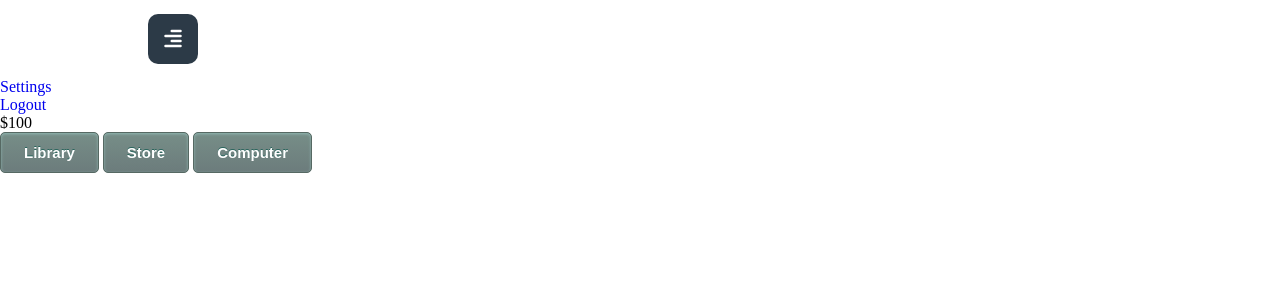
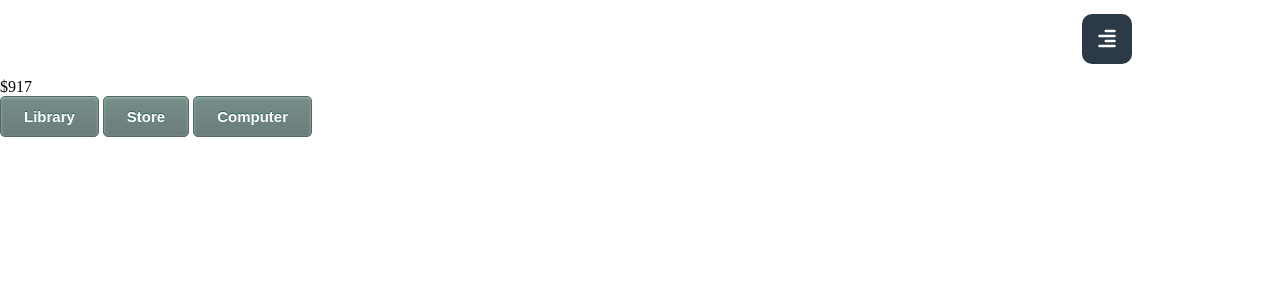
Before and after one commit to CoolHackerBoy/DeveloperQuest, a PHP site: page /mainUI.php in a window 1280 px wide. Shown: the top 300 px of the page. Run offline with PHP 8.4, Linux system fonts and the light colour scheme; the visitor is signed in with stand-in values (Sample User, id 1); some libraries are stand-ins or nearby versions.

Commit message:
Nav
Finished making a navigation

```diff
--- a/classes/Player.js
+++ b/classes/Player.js
@@ -1,7 +1,7 @@
 var Player = function(){
 	this.username = 'new player';
 	this.computer;
-	this.money = 100;
+	this.money = 0;
 	this.workers = 0;
 	this.games = [];
 
@@ -35,7 +35,7 @@ var Player = function(){
 
 	this.updateMoney = function(amount){
 		this.money = this.money +amount;
-		$('p#money').text(this.money);
+		$('p#money').text('$'+this.money);
 	}
 
 
--- a/mainUI.php
+++ b/mainUI.php
@@ -1,7 +1,7 @@
 <?php include('header.php'); ?>
 
 <div id="mainUI">
-	<p id="money">$100</p>
+	<p id="money"></p>
 	<a id="library" class="button" href="library.php">Library</a>
 	<a id="store" class="button" href="store.php">Store</a>
 	<a id="computer" class="button" href="computer.php">Computer</a>
--- a/script.js
+++ b/script.js
@@ -1,4 +1,6 @@
+var money = 917;
 var localPlayer = new Player();
+localPlayer.updateMoney(money);
 
 $(document).ready(function(){
 })
@@ -23,3 +25,9 @@ $(document).on('click','button#createGame',function(){
 $(document).on('click','button#exit',function(){
 	window.location.href = 'mainUI.php';
 })
+
+$(document).on('click','.menu-icon',function(){
+	$(this).toggleClass("active");
+	$(".navigation-menu").toggleClass("active");
+	$(".menu-icon i").toggleClass("fa-times");
+})
--- a/style.css
+++ b/style.css
@@ -41,7 +41,7 @@ body{
 	max-width: 80%;
 	display: flex;
 	align-items: center;
-	justify-content: space-between;
+	justify-content: flex-end;
 	padding: 14px 20px;
 	margin: auto;
 
@@ -64,3 +64,78 @@ body{
 	cursor: pointer;
 	transition: .2s linear;
 }
+
+.menu-icon:hover{
+	opacity: .9;
+	transform: scale(1.1);
+}
+
+.navigation-menu{
+	position: fixed;
+	width: 100%;
+	height: 100vh;
+	background: #2c3a47;
+	top: 0;
+	right: -100%;
+	display: flex;
+	align-items: center;
+	justify-content: center;
+	transition: .6s;
+}
+
+.navigation-menu nav{
+	display: grid;
+}
+
+.navigation-menu li{
+	margin: 20px 0;
+	overflow: hidden;
+}
+
+.navigation-menu a{
+	color: #ffff;
+	font-size: 40px;
+	font-weight: 700;
+	position: relative;
+	display: inline-block;
+	transform: translate(40px);
+}
+
+.navigation-menu a::before{
+	content: "";
+	position: absolute;
+	width: 0;
+	height: 15px;
+	background: #fd7474;
+	bottom: 0;
+	left: 0;
+	border-radius: 15px;
+	z-index: -1;
+	transition: .2s linear;
+}
+
+.navigation-menu a:hover::before{
+	width: 100%
+}
+
+.menu-icon.active{
+	background: #f1f1f1;
+	color: #2c3a47;
+}
+
+.navigation-menu.active{
+	right: 0;
+}
+
+.navigation-menu.active a{
+	transform: translateY(0);
+	transition: .6s linear;
+}
+
+.navigation-menu.active li:nth-child(1) a{
+	transition-delay: .2s;
+}
+
+.navigation-menu.active li:nth-child(2) a{
+	transition-delay: .4s;
+}
```
